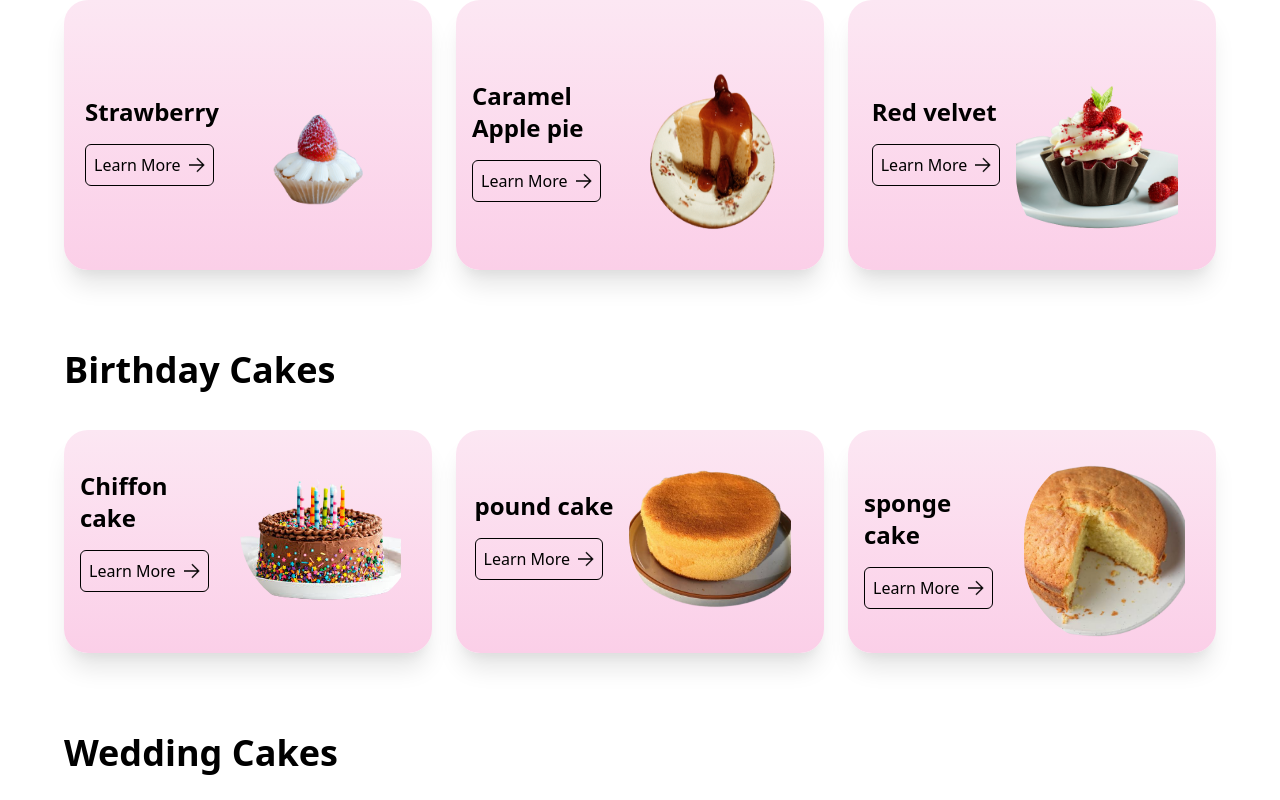
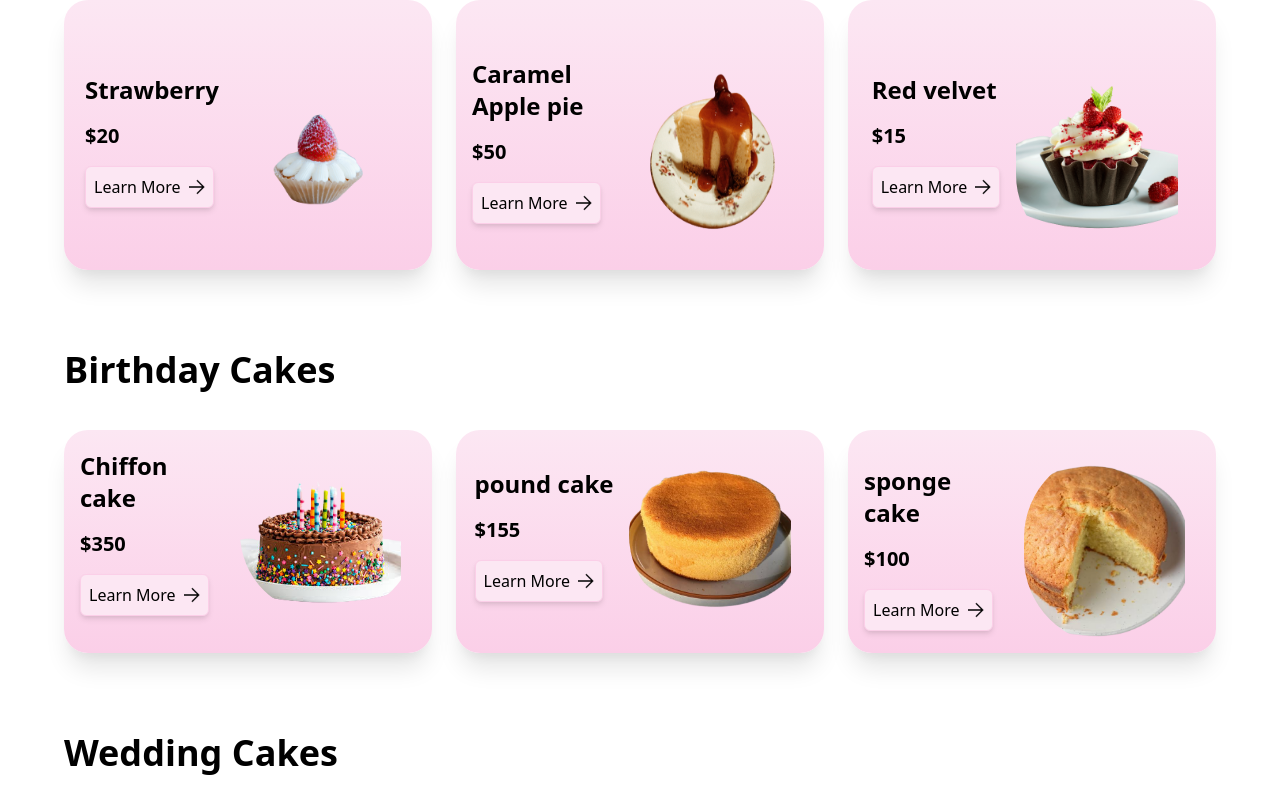
Before and after one commit to Victorakinwunmi/cake-web, a Nuxt app: page /service in a window 1280 px wide. Shown: the part 1180-1980 px from the top of the page. Built offline with nearby package versions, Linux system fonts and the light colour scheme.

Commit message:
i added price tag to the services and changed the button hover state

```diff
--- a/components/services/List.vue
+++ b/components/services/List.vue
@@ -15,15 +15,18 @@
     <div class="flex justify-center items-center mt-3">
       <div class="">
         <h1 class="text-black text-xl lg:text-2xl font-bold">{{ title }}</h1>
+        <h1 class="font-bold mt-4 text-xl">${{price}}</h1>
         <a href="./menupage">
           <button
             class="
               flex
               justify-between
               items-center
-              hover:bg-pink-400 hover:text-black hover:border-pink-400
+              hover:bg-pink-200 hover:text-black hover:border-pink-300
               rounded-md
-              border border-black
+              border border-pink-200
+              bg-pink-100
+              shadow-md
               p-2
               mt-4
             "
@@ -38,6 +41,7 @@
           <img :src="pic" class="w-11/12 object-cover" />
         </div>
       </div>
+
     </div>
   </div>
 </template>
@@ -48,6 +52,7 @@ export default {
     title: String,
     btn: String,
     pic: String,
+    price:Number,
   },
 };
 </script>
--- a/pages/service.vue
+++ b/pages/service.vue
@@ -155,6 +155,7 @@
             :key="item.id"
             :title="item.title"
             :pic="item.pic"
+            :price="item.price"
           />
         </div>
       </div>
@@ -178,6 +179,7 @@
             :key="item.id"
             :title="item.title"
             :pic="item.pic"
+            :price="item.price"
           />
         </div>
       </div>
@@ -201,6 +203,7 @@
             :key="item.id"
             :title="item.title"
             :pic="item.pic"
+            :price="item.price"
           />
         </div>
       </div>
@@ -224,6 +227,7 @@
             :key="item.id"
             :title="item.title"
             :pic="item.pic"
+            :price="item.price"
           />
         </div>
       </div>
@@ -240,16 +244,19 @@ export default {
           id: 1,
           title: "Strawberry",
           pic: require("@/assets/images/strawberry.png"),
+          price:20,
         },
         {
           id: 2,
           title: "Caramel Apple pie",
           pic: require("@/assets/images/caramel.png"),
+          price:50,
         },
         {
           id: 3,
           title: "Red velvet",
           pic: require("@/assets/images/velvet.png"),
+          price:15,
         },
       ],
 
@@ -258,16 +265,19 @@ export default {
           id: 1,
           title: "Chiffon cake",
           pic: require("@/assets/images/chiffoncake.png"),
+          price:350,
         },
         {
           id: 2,
           title: "pound cake",
           pic: require("@/assets/images/poundcake.png"),
+          price:155,
         },
         {
           id: 3,
           title: "sponge cake",
           pic: require("@/assets/images/spongecake.png"),
+          price:100,
         },
       ],
 
@@ -276,11 +286,13 @@ export default {
           id: 1,
           title: "Carved cake",
           pic: require("@/assets/images/carved.png"),
+          price:500,
         },
         {
           id: 2,
           title: "Fondant Covered Cakes",
           pic: require("@/assets/images/fondant.png"),
+          price:460.5,
         },
       ],
 
@@ -289,16 +301,19 @@ export default {
           id: 1,
           title: "Apple Fizz",
           pic: require("@/assets/images/applefizz.png"),
+          price:51.6,
         },
         {
           id: 2,
           title: "Mojito",
           pic: require("@/assets/images/mojito.png"),
+          price:30,
         },
         {
           id: 3,
           title: "Manhattan",
           pic: require("@/assets/images/manhattan.png"),
+          price:45.9,
         },
       ],
     };
```
